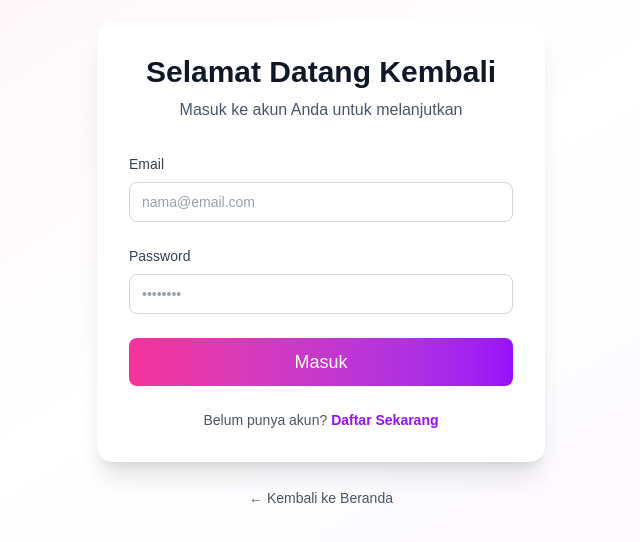
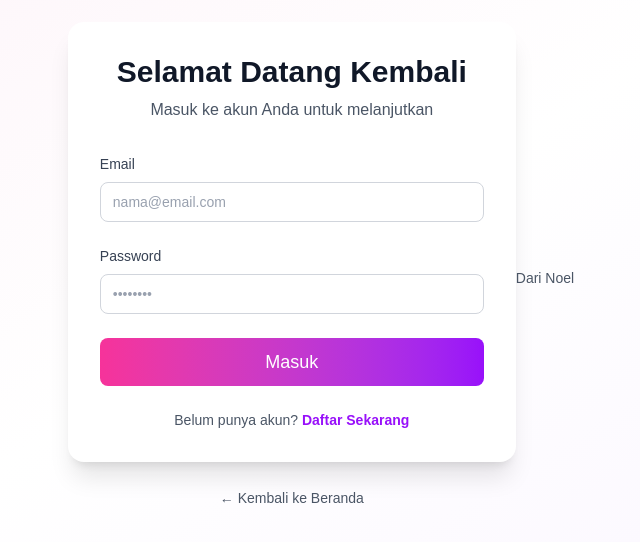
Before and after one commit to charlenbelleofficial-design/charlenbelle, a Next.js app in the folder charlen-belle/: page /login in a window 1280 px wide. Shown: the part 134-676 px from the top of the page, without its empty margins (319-959 px from the left). Built offline with nearby package versions, Linux system fonts and the light colour scheme.

Commit message:
Push dir fix

```diff
--- a/charlen-belle/app/login/page.tsx
+++ b/charlen-belle/app/login/page.tsx
@@ -109,6 +109,11 @@ export default function LoginPage() {
           </Link>
         </div>
       </div>
+              <div className="text-center mt-6">
+          <Link href="/" className="text-sm text-gray-600 hover:text-gray-900">
+            Dari Noel
+          </Link>
+        </div>
     </div>
   );
 }
```
Also changed, not shown: charlen-belle/app/types/next-auth.d.ts (line endings or trailing spaces).
